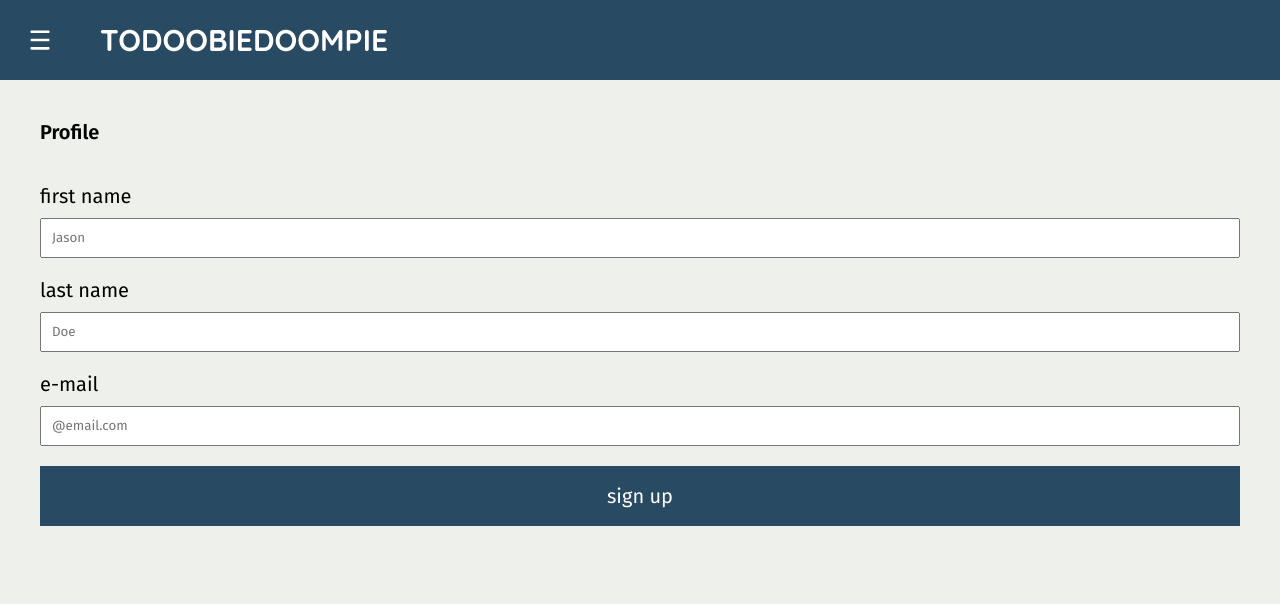
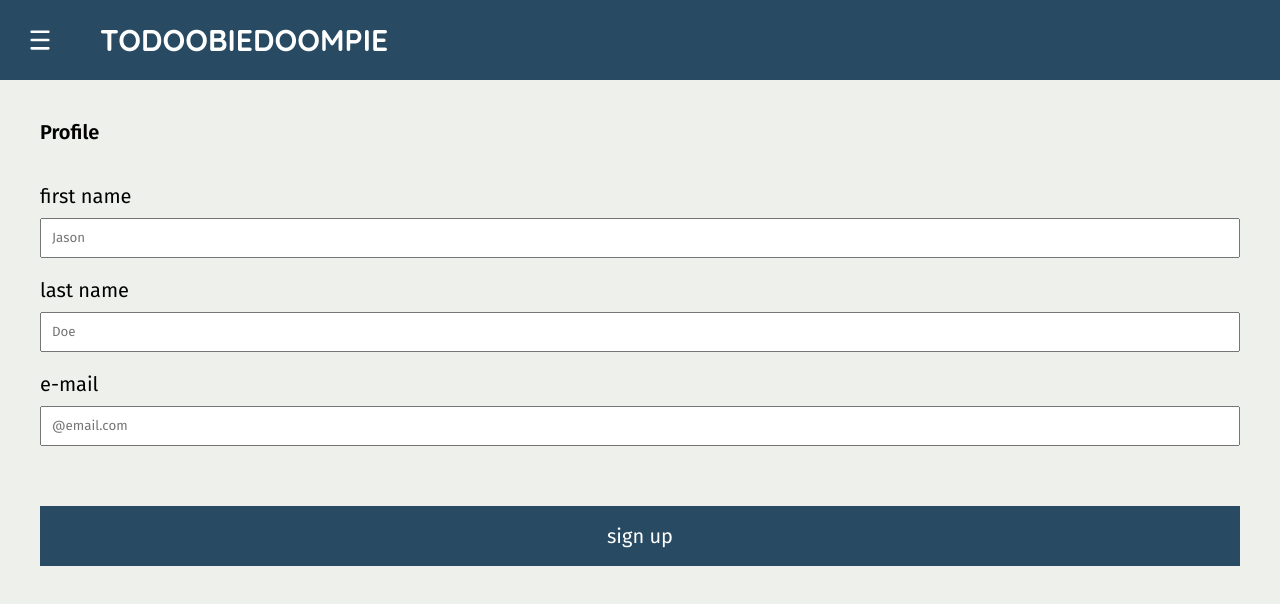
Before and after one commit to akinci-oki/todoo, a React (Create React App) app: page /sign-up in a window 1280 px wide. Shown: the top 604 px of the page. Built offline with nearby package versions, Linux system fonts and the light colour scheme.

Commit message:
TODO-38-buttons-under-forms

```diff
--- a/src/App.scss
+++ b/src/App.scss
@@ -96,6 +96,12 @@ button:hover {
     flex-direction: column;
 }
 
+form {
+    .primary {
+        margin-top: 2rem;
+    }
+}
+
 input,
 select {
     height: 2rem;
--- a/src/components/Login/Login.js
+++ b/src/components/Login/Login.js
@@ -53,6 +53,7 @@ function Login() {
     return (
         <div className="login">
             <h2> Profile </h2>
+            <form>
                 <div className="input-container">
                     <label> e-mail </label>
                     <input
@@ -74,11 +75,16 @@ function Login() {
                     </label>
                 </div>
                 <div>
-                <button type="submit" onClick={onLogin} disabled={isLoading}>
+                    <button
+                        type="submit"
+                        onClick={onLogin}
+                        disabled={isLoading}
+                    >
                         {isLoading ? <Spinner /> : "log in"}
                     </button>
                     {error.api && <p className="error">{error.api}</p>}
                 </div>
+            </form>
         </div>
     );
 }
```
Lines whose indentation alone changed are shown as unchanged.
